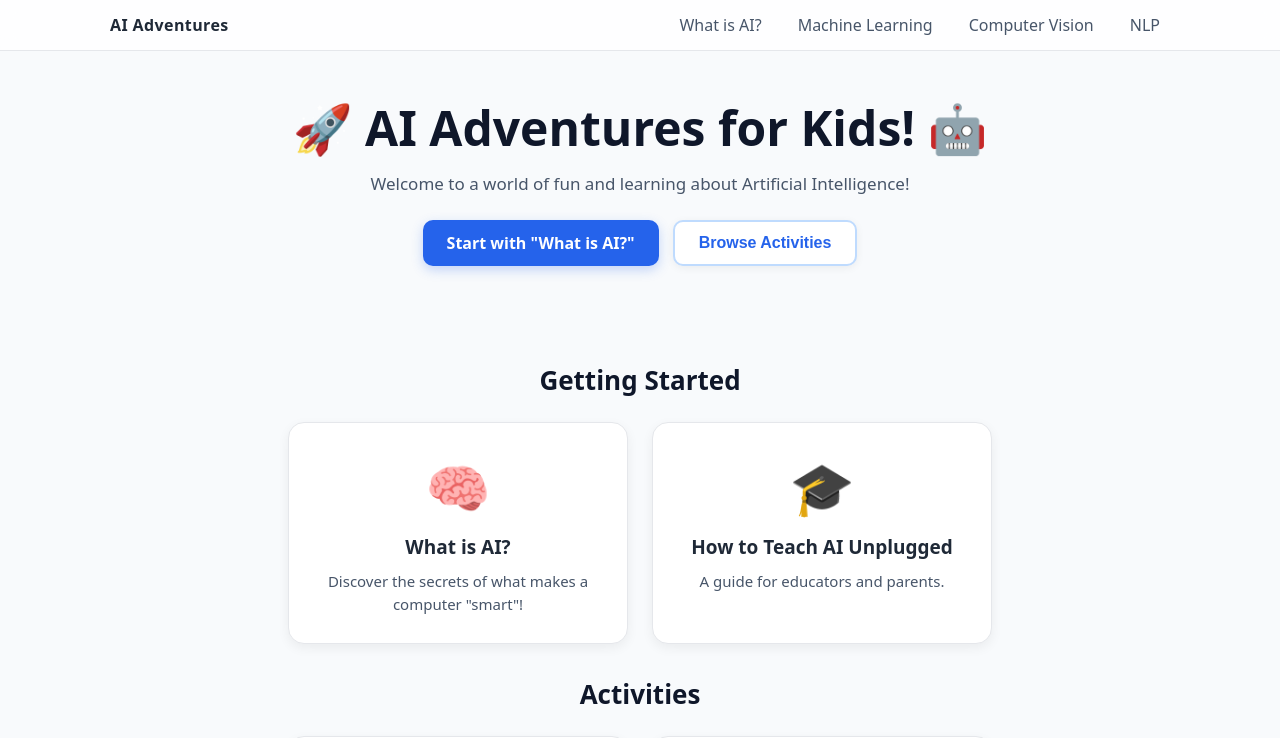
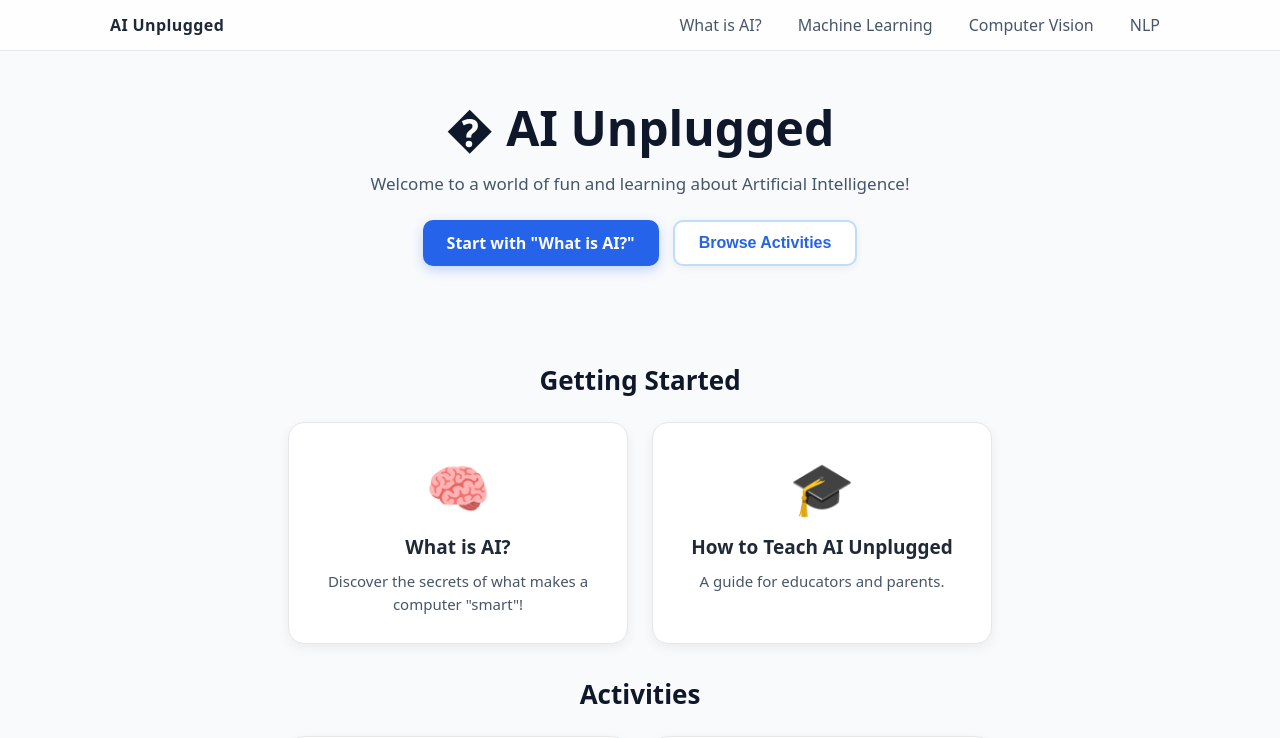
Before and after one commit to clarkngo/AI-Unplugged, a React (Vite) app: page / in a window 1280 px wide. Shown: the top 738 px of the page. Built offline with nearby package versions, Linux system fonts and the light colour scheme.

Commit message:
chore: rebrand hero and navbar to 'AI Unplugged' with updated emojis; update changelog

```diff
--- a/src/components/Header.jsx
+++ b/src/components/Header.jsx
@@ -3,7 +3,7 @@ import { Link } from 'react-router-dom'
 export default function Header() {
   return (
     <div className="header">
-      <h1>🚀 AI Adventures for Kids! 🤖</h1>
+      <h1>� AI Unplugged</h1>
       <p>Welcome to a world of fun and learning about Artificial Intelligence!</p>
       <div className="cta-group">
         <Link to="/what-is-ai" className="btn">Start with "What is AI?"</Link>
--- a/src/components/NavBar.jsx
+++ b/src/components/NavBar.jsx
@@ -4,7 +4,7 @@ export default function NavBar() {
   return (
     <nav className="navbar">
       <div className="nav-inner">
-        <Link to="/" className="brand">AI Adventures</Link>
+        <Link to="/" className="brand">AI Unplugged</Link>
         <div className="nav-links">
           <Link to="/what-is-ai">What is AI?</Link>
           <Link to="/machine-learning">Machine Learning</Link>
```
Also changed, not shown: 2 other files (tests, documents, lock files or other folders).
